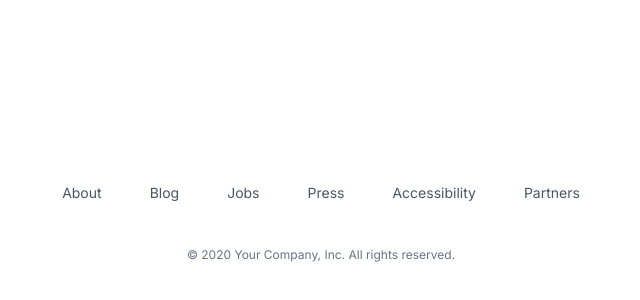
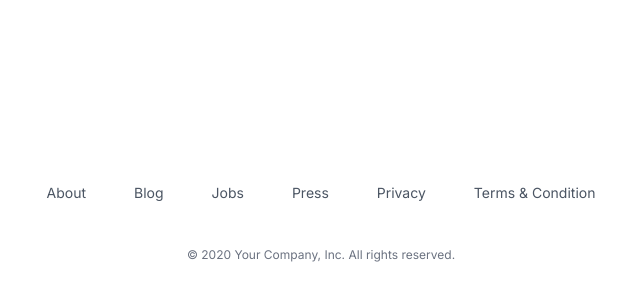
Before and after one commit to fullstack-guy/OMD, a Next.js app: page / in a window 1280 px wide. Shown: the part 820-1120 px from the top of the page, without its empty margins (319-959 px from the left). Built offline with nearby package versions, Linux system fonts and the light colour scheme.

Commit message:
'layout'

```diff
--- /dev/null
+++ b/app/footer.jsx
@@ -0,0 +1,40 @@
+export default function Footer(){
+
+    const navigation = {
+        main: [
+          { name: 'About', href: '#' },
+          { name: 'Blog', href: '#' },
+          { name: 'Jobs', href: '#' },
+          { name: 'Press', href: '#' },
+          { name: 'Privacy', href: '/privacy' },
+          { name: 'Terms & Condition', href: '/Terms&Condition' },
+        ],
+      }
+
+
+    return(
+<footer className="bg-white">
+<div className="mx-auto max-w-7xl overflow-hidden px-6 py-20 sm:py-24 lg:px-8">
+  <nav
+    className="-mb-6 columns-2 sm:flex sm:justify-center sm:space-x-12"
+    aria-label="Footer"
+  >
+    {navigation.main.map((item) => (
+      <div key={item.name} className="pb-6">
+        <a
+          href={item.href}
+          className="text-sm leading-6 text-gray-600 hover:text-gray-900"
+        >
+          {item.name}
+        </a>
+      </div>
+    ))}
+  </nav>
+  <p className="mt-10 text-center text-xs leading-5 text-gray-500">
+    &copy; 2020 Your Company, Inc. All rights reserved.
+  </p>
+</div>
+</footer>
+
+    )
+}
--- a/app/header.tsx
+++ b/app/header.tsx
@@ -1,3 +1,5 @@
+
+
 import Link from 'next/link'
 import UserProfileNav from '@/components/UserProfileNav'
 
@@ -20,9 +22,10 @@ const Header = () => {
                         <a className="text-lg font-semibold text-white  hover:bg-gray-700 hover:text-white px-3 rounded-lg duration-300"> Saved</a>
                         </Link>
 
-                        <Link  href="/review" legacyBehavior>
+                          {/**<Link  href="/review" legacyBehavior>
                         <a className="text-lg font-semibold text-white  hover:bg-gray-700 hover:text-white px-3 rounded-lg duration-300">MyReviews</a>
-                        </Link>
+                        </Link> */}
+
 
               <div className=' absolute right-10 top-8'>
                 <div>
--- a/app/layout.tsx
+++ b/app/layout.tsx
@@ -1,9 +1,12 @@
+
+
 import './globals.css'
 import type { Metadata } from 'next'
 import { Inter } from 'next/font/google'
 
 import { ReactQueryProvider } from './ReactQueryProvider'
 import { Header } from './header'
+import Footer from './footer'
 
 
 const inter = Inter({ subsets: ['latin'] })
@@ -13,16 +16,7 @@ const inter = Inter({ subsets: ['latin'] })
   description: 'My doctor',
 }
 
-const navigation = {
-  main: [
-    { name: 'About', href: '#' },
-    { name: 'Blog', href: '#' },
-    { name: 'Jobs', href: '#' },
-    { name: 'Press', href: '#' },
-    { name: 'Accessibility', href: '#' },
-    { name: 'Partners', href: '#' },
-  ],
-}
+
 
  function RootLayout({
   children,
@@ -33,34 +27,13 @@ const navigation = {
 
     <ReactQueryProvider>
       <html lang="en">
-        <div className="container mx-auto sm:px-6 lg:px-8">
+
           <body className={inter.className}>
             <Header/>
             {children}
-            <footer className="bg-white">
-        <div className="mx-auto max-w-7xl overflow-hidden px-6 py-20 sm:py-24 lg:px-8">
-          <nav
-            className="-mb-6 columns-2 sm:flex sm:justify-center sm:space-x-12"
-            aria-label="Footer"
-          >
-            {navigation.main.map((item) => (
-              <div key={item.name} className="pb-6">
-                <a
-                  href={item.href}
-                  className="text-sm leading-6 text-gray-600 hover:text-gray-900"
-                >
-                  {item.name}
-                </a>
-              </div>
-            ))}
-          </nav>
-          <p className="mt-10 text-center text-xs leading-5 text-gray-500">
-            &copy; 2020 Your Company, Inc. All rights reserved.
-          </p>
-        </div>
-      </footer>
+           <Footer/>
             </body>
-        </div>
+
       </html>
     </ReactQueryProvider>
 
--- a/app/page.tsx
+++ b/app/page.jsx
@@ -1,12 +1,11 @@
-import Image from 'next/image'
 
-import Link from 'next/link'
 export default function Home() {
   return (
     <main className="flex min-h-screen flex-col items-center justify-between p-24">
+      <div>
       <h1>@@This should be main page that Search Docotor page@@</h1>
 
-
+      </div>
     </main>
   )
 }
--- a/components/UserProfileNav.jsx
+++ b/components/UserProfileNav.jsx
@@ -23,6 +23,16 @@ export default function UserProfileNav(){
         <div className ={` ${ profileToggle ? "" : "hidden"}
         origin-top-right absolute right-0 mt-2 w-48 rounded-md shadow-lg py-1 bg-white
         ring-1 ring-black ring-opacity-5 focus:outline-none`}>
+
+            <Link
+                    href="/review"
+                    className="block px-4 py-2 text-sm text-gray-700"
+                    role="menuitem"
+                  >
+                   MyReview
+            </Link>
+
+
                     <Link
                 href="/my-doctor/account"
                 className="block px-4 py-2 text-sm text-gray-700"
@@ -36,10 +46,9 @@ export default function UserProfileNav(){
                     className="block px-4 py-2 text-sm text-gray-700"
                     role="menuitem"
                   >
-                    Sign in
+                    Sign out // need to be fixed as sign out
             </Link>
-
-            <Link
+{/**    <Link
             href="/privacy"
             className="block px-4 py-2 text-sm text-gray-700"
             role="menuitem"
@@ -53,7 +62,8 @@ export default function UserProfileNav(){
             role="menuitem"
             >
             Terms & Condition
-            </Link>
+            </Link> */}
+
     </div>
 </div>
 
--- a/package.json
+++ b/package.json
@@ -22,7 +22,7 @@
     "classnames": "^2.3.2",
     "eslint": "8.46.0",
     "eslint-config-next": "13.4.13",
-    "next": "13.4.13",
+    "next": "^13.4.19",
     "postcss": "8.4.27",
     "react": "18.2.0",
     "react-dom": "18.2.0",
```
Also changed, not shown: app/ReactQueryProvider.tsx (+7 -1 lines), 1 other file (tests, documents, lock files or other folders).
